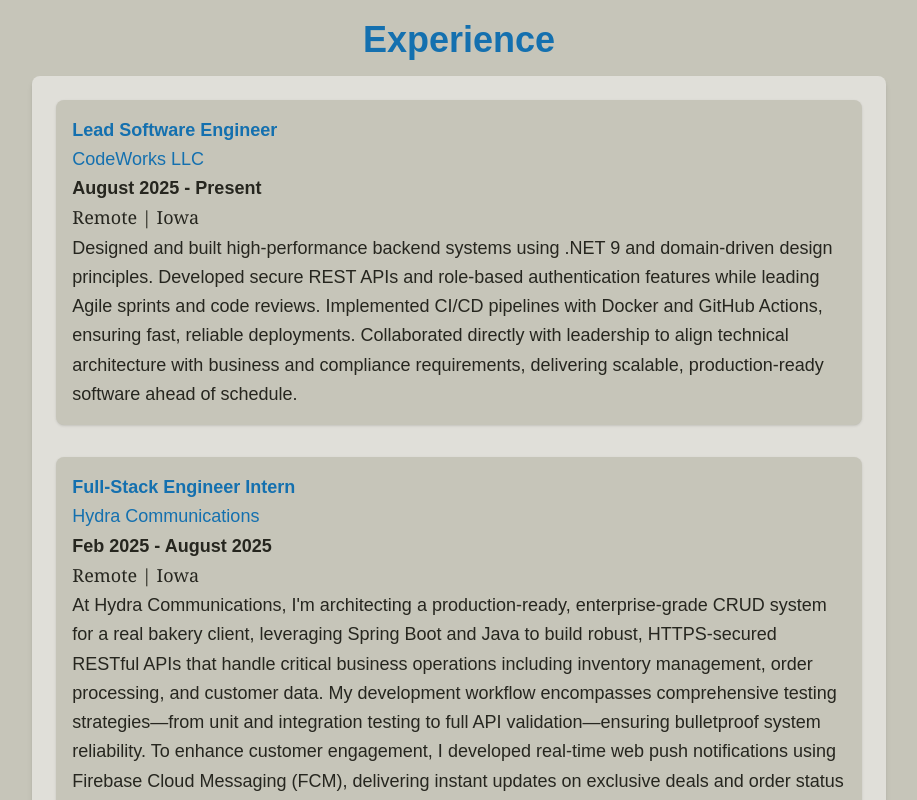
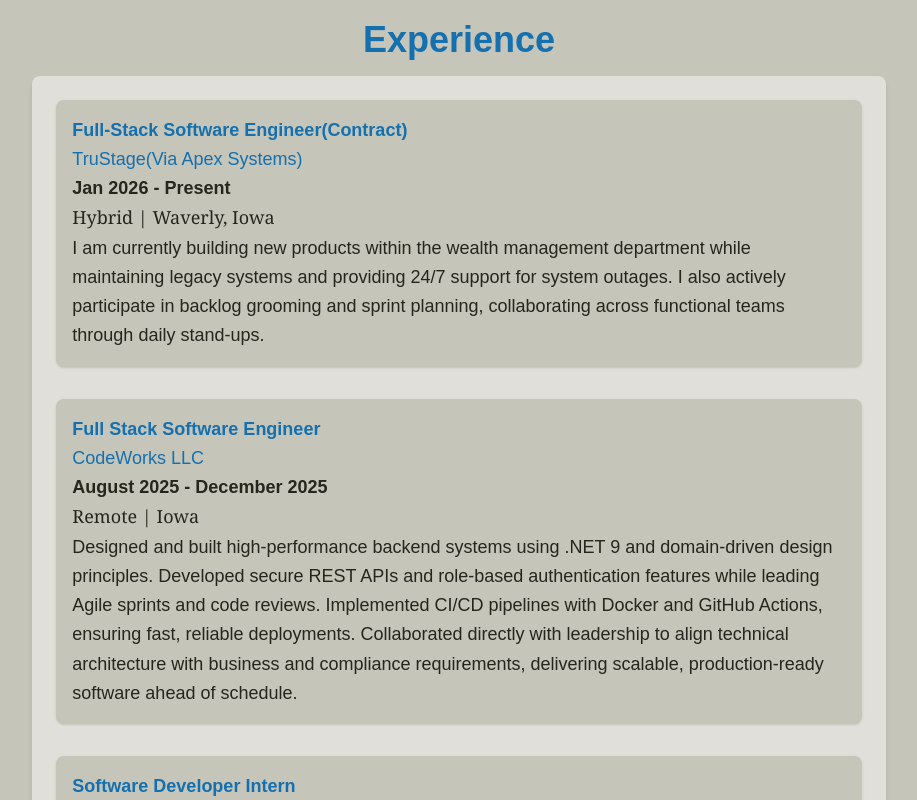
Before and after one commit to aceralrighty/ziv-consulting, a Next.js app: page / in a window 1280 px wide. Shown: the part 3580-4380 px from the top of the page, without its empty margins (181-1098 px from the left). Built offline with nearby package versions, Linux system fonts and the light colour scheme.

Commit message:
I fixed a breaking change where next.js gets mad when you don't use a certain path syntax for resources

```diff
--- a/app/components/education.js
+++ b/app/components/education.js
@@ -1,5 +1,5 @@
 import Image from "next/image";
-import school from "/public/indian_hills_community_college_logo.jpeg"
+import school from "../../public/indian_hills_community_college_logo.jpeg"
 
 export default function Education() {
     return (
@@ -13,7 +13,7 @@
                 <div className="flex flex-col space-y-8">
                     <div>
                         <div className="flex items-start space-x-4">
-                            <div className="hidden md:block w-20 h-20 md:w-24 md:h-24 overflow-hidden flex-shrink-0">
+                            <div className="hidden md:block w-20 h-20 md:w-24 md:h-24 overflow-hidden shrink-0">
                                 <Image
                                     src={school}
                                     alt="school logo"
--- a/app/components/experience.js
+++ b/app/components/experience.js
@@ -1,21 +1,19 @@
-import Army from "/public/Military.png";
 import Image from "next/image";
 
 const experience = [
     {
-        title: "Lead Software Engineer",
+        title: "Full-Stack Software Engineer(Contract)",
+        company: "TruStage(Via Apex Systems)",
+        length: "Jan 2026 - Present",
+        where: "Hybrid | Waverly, Iowa",
+        duties: "I am currently building new products within the wealth management department while maintaining legacy systems and providing 24/7 support for system outages. I also actively participate in backlog grooming and sprint planning, collaborating across functional teams through daily stand-ups."
+    },
+    {
+        title: "Full Stack Software Engineer",
         company: "CodeWorks LLC",
-        length: "August 2025 - Present",
+        length: "August 2025 - December 2025",
         where: "Remote | Iowa",
         duties: "Designed and built high-performance backend systems using .NET 9 and domain-driven design principles. Developed secure REST APIs and role-based authentication features while leading Agile sprints and code reviews. Implemented CI/CD pipelines with Docker and GitHub Actions, ensuring fast, reliable deployments. Collaborated directly with leadership to align technical architecture with business and compliance requirements, delivering scalable, production-ready software ahead of schedule."
-    },
-    {
-        title: "Full-Stack Engineer Intern",
-        company: "Hydra Communications",
-        length: "Feb 2025 - August 2025",
-        where: "Remote | Iowa",
-        duties: "At Hydra Communications, I'm architecting a production-ready, enterprise-grade CRUD system for a real bakery client, leveraging Spring Boot and Java to build robust, HTTPS-secured RESTful APIs that handle critical business operations including inventory management, order processing, and customer data. My development workflow encompasses comprehensive testing strategies—from unit and integration testing to full API validation—ensuring bulletproof system reliability. To enhance customer engagement, I developed real-time web push notifications using Firebase Cloud Messaging (FCM), delivering instant updates on exclusive deals and order status changes directly to customers' devices.\n" +
-            "Working within our proprietary, self-hosted Version Control System, I manage product backlogs and prioritize backlog items (PBIs) in an agile environment that thrives on autonomy and innovation. The culture here is refreshingly collaborative—I'm empowered to dive deep into problem-solving, explore creative solutions independently, and engage in strategic discussions with the team to align technical implementation with the evolving vision. Nothing is set in stone, which means every day brings new opportunities to innovate and make meaningful impact."
     },
     {
         title: "Software Developer Intern",
@@ -83,7 +81,7 @@
                     <div className="flex flex-col sm:flex-row items-center sm:items-start mt-8 gap-4">
                         <div className="w-64 h-64 rounded-lg overflow-hidden hidden sm:block">
                             <Image
-                                src={Army}
+                                src="/Military.png"
                                 alt="Army"
                                 width={256}
                                 height={256}
--- a/app/components/footer.js
+++ b/app/components/footer.js
@@ -1,6 +1,6 @@
 import Image from "next/image";
-import Instagram from "/public/icons/instagram.svg";
-import LinkedIn from "/public/icons/LinkedIn.svg";
+import Instagram from "../../public/icons/instagram.svg";
+import LinkedIn from "../../public/icons/LinkedIn.svg";
 
 export default function Footer() {
     return (
--- a/app/components/headshot.js
+++ b/app/components/headshot.js
@@ -1,6 +1,6 @@
 "use client";
 import { useState } from "react";
-import HeadshotImg from "/public/headshot.jpg";
+import HeadshotImg from "../../public/headshot.jpg";
 import Image from "next/image";
 
 const accomplishmentsUpdated = [
--- a/next.config.mjs
+++ b/next.config.mjs
@@ -8,6 +8,7 @@
         }
         return config;
     },
+    turbopack: true,
 };
 
 export default nextConfig;
--- a/package.json
+++ b/package.json
@@ -4,7 +4,7 @@
   "private": true,
   "scripts": {
     "dev": "next dev -H 0.0.0.0",
-    "build": "next build --webpack",
+    "build": "next build --turbopack",
     "start": "next start -H 0.0.0.0",
     "lint": "next lint"
   },
```
Also changed, not shown: app/components/code_lang.js (+10 -10 lines), app/components/frameworks.js (+10 -10 lines), app/components/tools.js (+19 -19 lines).
